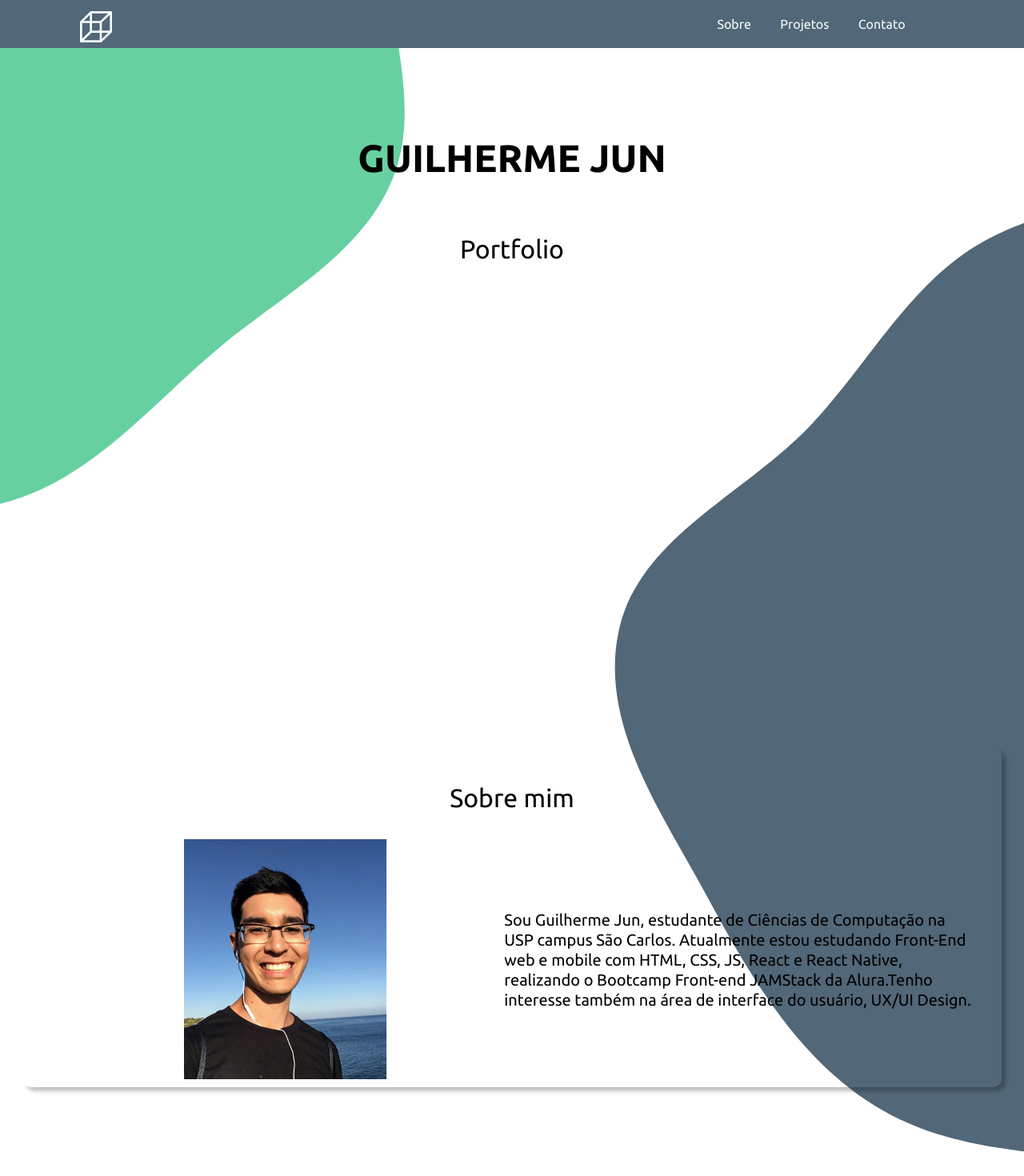
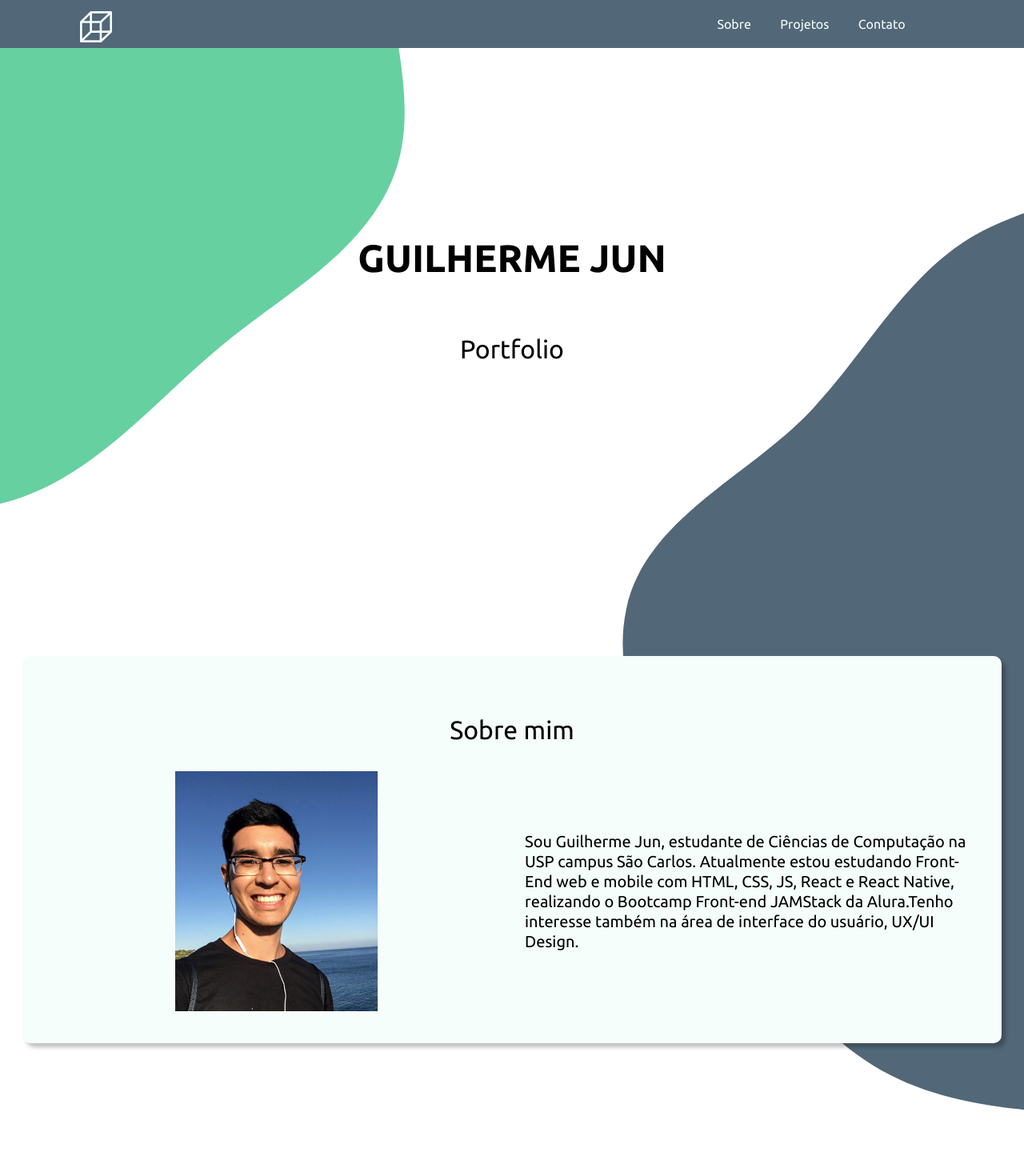
Before and after one commit to guijun13/Guilherme_Jun_JAMStackAlura, a Next.js app: page / in a window 1280 px wide. Shown: the top 1470 px of the page at 80% size. After the commit the page ends 1434 px from the top, so only its background shows below. Built offline with nearby package versions, Linux system fonts and the light colour scheme.

Commit message:
fix(about): fix 'About' component layout

```diff
--- a/src/components/commons/About/index.js
+++ b/src/components/commons/About/index.js
@@ -19,7 +19,7 @@ export default function About() {
         </Grid.Row>
         <Grid.Row>
           <Grid.Col
-            value={{ md: 4, xs: 8 }} // ocupa colunas
+            value={{ md: 4, xs: 12 }} // ocupa colunas
             offset={{ md: 1, xs: 0 }} // desloca/pula colunas
             display="flex"
             alignItems="flex-start"
@@ -34,7 +34,7 @@ export default function About() {
           </Grid.Col>
           <Grid.Col
             value={{ md: 6, xs: 12 }} // ocupa colunas
-            offset={{ md: 0.5, xs: 0 }} // desloca/pula colunas
+            offset={{ md: 1, xs: 0 }} // desloca/pula colunas
             display="flex"
             alignItems="center"
             justifyContent="center"
--- a/src/components/commons/About/styles/AboutWrapper.js
+++ b/src/components/commons/About/styles/AboutWrapper.js
@@ -1,9 +1,10 @@
 import styled from 'styled-components';
 
 const AboutWrapper = styled.div`
+  background-color: ${({ theme }) => theme.colors.background.main.color};
   border-radius: 10px;
   box-shadow: 5px 5px 5px rgba(0, 0, 0, 0.25);
-  padding: 10px;
+  padding: 40px;
 `;
 
 export default AboutWrapper;
--- a/src/components/commons/Main/index.js
+++ b/src/components/commons/Main/index.js
@@ -6,10 +6,10 @@ export default function Main() {
   return (
     <Grid.Container
       marginTop={{
-        xs: '32px',
-        md: '75px',
+        xs: '150px',
+        md: '200px',
       }}
-      height="100vh"
+      height="70vh"
     >
       <Grid.Col
         value={{ md: 6, xs: 8 }}
```
Also changed, not shown: public/images/bubble_gray.svg.
